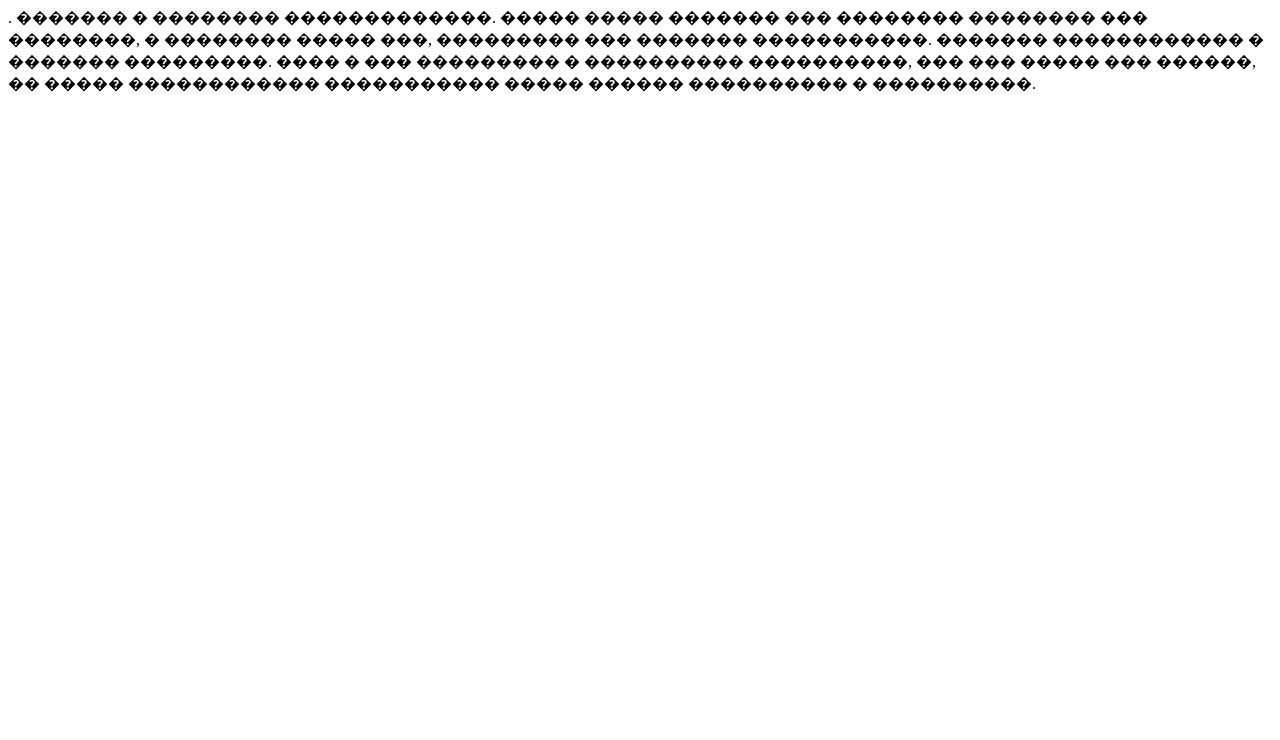
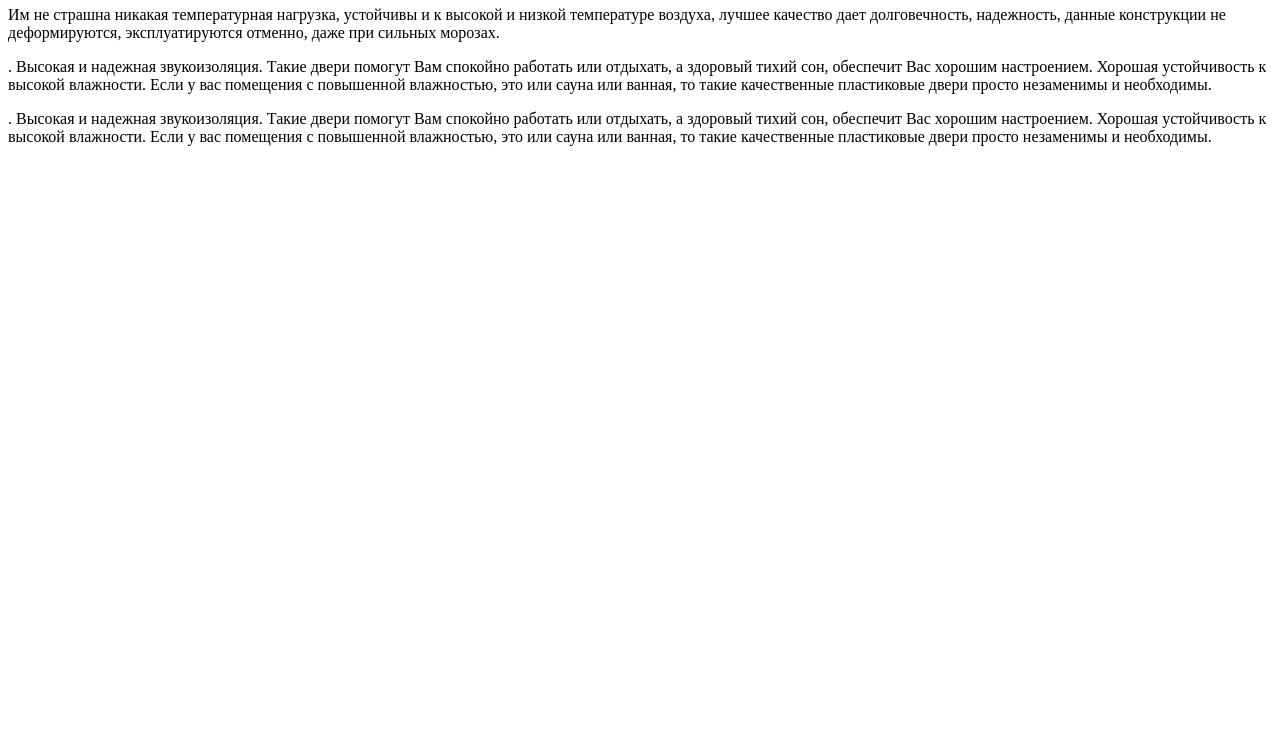
Before and after one commit to gesiod/goIT, a plain HTML site: page index.html in a window 1280 px wide. Shown: the part 60-800 px from the top of the page. Drawn offline with Linux system fonts and the light colour scheme.

Commit message:
Delete 3rd.html

```diff
--- a/index.html
+++ b/index.html
@@ -3,12 +3,17 @@
 </head>
 <body>
 <h1>Simple text</h1>
+<p>
+Им не страшна никакая температурная нагрузка, устойчивы и к высокой и низкой температуре воздуха, лучшее качество дает долговечность, надежность, данные конструкции не деформируются, эксплуатируются отменно, даже при сильных морозах.
+</p>
+<p>
+.
+Высокая и надежная звукоизоляция. Такие двери помогут Вам спокойно работать или отдыхать, а здоровый тихий сон, обеспечит Вас хорошим настроением.
+Хорошая устойчивость к высокой влажности. Если у вас помещения с повышенной влажностью, это или сауна или ванная, то такие качественные пластиковые двери просто незаменимы и необходимы.</p>
 
 <p>
 .
-������� � �������� �������������. ����� ����� ������� ��� �������� �������� ��� ��������, � �������� ����� ���, ��������� ��� ������� �����������.
-������� ������������ � ������� ���������. ���� � ��� ��������� � ���������� ����������, ��� ��� ����� ��� ������, �� ����� ������������ ����������� ����� ������ ���������� � ����������.</p>
-
-
+Высокая и надежная звукоизоляция. Такие двери помогут Вам спокойно работать или отдыхать, а здоровый тихий сон, обеспечит Вас хорошим настроением.
+Хорошая устойчивость к высокой влажности. Если у вас помещения с повышенной влажностью, это или сауна или ванная, то такие качественные пластиковые двери просто незаменимы и необходимы.</p>
 </body>
 </html>
```
Also changed, not shown: 3rd.html (deleted, +0 -10 lines).
